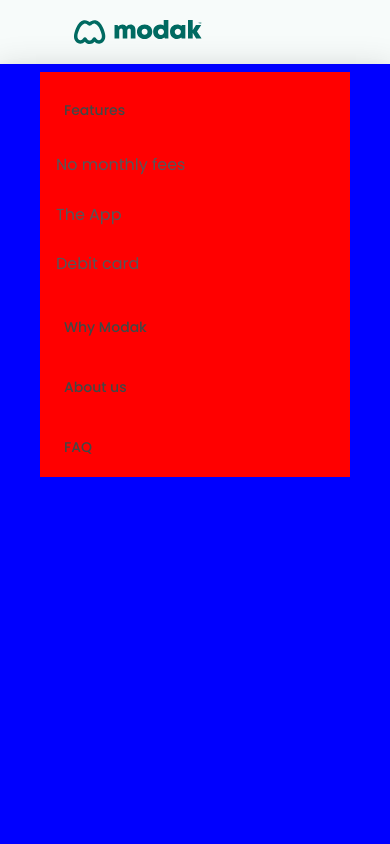
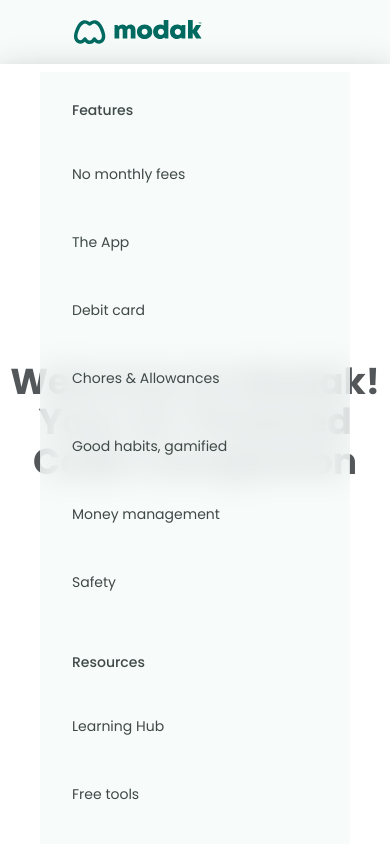
Before and after one commit to E0DUAR/web-modak, a React (Vite) app: page / in a window 390 px wide. Both pictures are taken after a click on the button "Abrir menú". Shown: the top 844 px of the page. Built offline with nearby package versions, Linux system fonts and the light colour scheme; some icons are missing.

Commit message:
update: Editando estilos del header en mobile

```diff
--- a/src/ui/molecules/mobile-vertical-menu/mobile-vertical-menu.tsx
+++ b/src/ui/molecules/mobile-vertical-menu/mobile-vertical-menu.tsx
@@ -1,49 +1,49 @@
-import { ListSubheader } from "@mui/material";
-import List from "@mui/material/List";
-import ListItemButton from "@mui/material/ListItem";
-import ListItemText from "@mui/material/ListItemText";
+import { ListSubheader, List, ListItemButton, ListItemText } from "@mui/material";
 
 type listHeader = { label: string; href: string };
 type MobileVerticalMenuProps = { textHeader: string; items: listHeader[] };
 
+export const MobileVerticalMenu = ({ textHeader, items }: MobileVerticalMenuProps) => {
 
-
-  const HeaderStyles = {
+  const headerStyles = {
     backgroundColor: "transparent",
     color: "#3f4947",
     fontWeight: 500,
     lineHeight: "24px",
     fontSize: "14px",
     textTransform: "none",
-    padding: "18px 24px",
+    padding: "18px 32px",
     display: "block",
-    textAlign: 'left',
+    textAlign: "left",
   };
 
-    const itemsStyles = {
-    backgroundColor: "transparent",
+  const itemTextStyles = {
     color: "#3f4947",
-    fontWeight: 500,
+    fontWeight: 400,
     lineHeight: "24px",
     fontSize: "14px",
     textTransform: "none",
-    display: "block",
-    textAlign: 'left',
+    ":hover": { backgroundColor: "transparent", color: "#006a61" },
   };
 
-export const MobileVerticalMenu = ({ textHeader, items, }: MobileVerticalMenuProps) => {
+  const itemButtonStyles = {
+    padding: "18px 32px",
+     ":hover": { backgroundColor: "transparent"}
+  };
+
   return (
     <div>
       <div>
         <List>
-          <ListSubheader  sx={HeaderStyles} >{textHeader}</ListSubheader>
+          <ListSubheader disableGutters sx={headerStyles}>
+            {textHeader}
+          </ListSubheader>
 
           {items.map((item) => (
-            <ListItemButton component="a" href={item.href} key={item.label}>
-              <ListItemText sx={itemsStyles}>{item.label}</ListItemText>
+            <ListItemButton  sx={itemButtonStyles} component="a" href={item.href} key={item.label}>
+              <ListItemText slotProps={{ primary: { sx: itemTextStyles }}}> {item.label} </ListItemText>
             </ListItemButton>
           ))}
-
         </List>
       </div>
     </div>
--- a/src/ui/organisms/header/header.tsx
+++ b/src/ui/organisms/header/header.tsx
@@ -10,6 +10,13 @@
   { label: "No monthly fees", href: "#" },
   { label: "The App", href: "#" },
   { label: "Debit card", href: "#" },
+  { label: "Chores & Allowances", href: "#" },
+  { label: "Good habits, gamified", href: "#" },
+  { label: "Money management", href: "#" },
+  { label: "Safety", href: "#" },
+
+
+
 ];
 const resourcesItems = [
   { label: "Learning Hub", href: "#" },
@@ -77,7 +84,7 @@
             slotProps={{
               paper: {
                 sx: {
-                  backgroundColor: "blue",
+                  backgroundColor: "transparent",
                   top: "4rem",
                   height: "calc(100vh - 4rem)",
                   display: "flex",
@@ -92,8 +99,9 @@
           >
             {/* Contenido del Drawer */}
 
-            <nav className="bg-[red] backdrop-blur-[16px] lg:rounded-[12px] mt-[8px] w-full lg:flex lg:flex-col">
+            <nav className="bg-[#f5faf8bf] backdrop-blur-[16px] lg:rounded-[12px] mt-[8px] w-full lg:flex lg:flex-col">
               <MobileVerticalMenu textHeader="Features" items={featuresItems} />
+              <MobileVerticalMenu textHeader="Resources" items={resourcesItems} />
               <MuiButton sx={navLinkStyles}>Why Modak</MuiButton>
               <MuiButton sx={navLinkStyles}>About us</MuiButton>
               <MuiButton sx={navLinkStyles}>FAQ</MuiButton>
```
